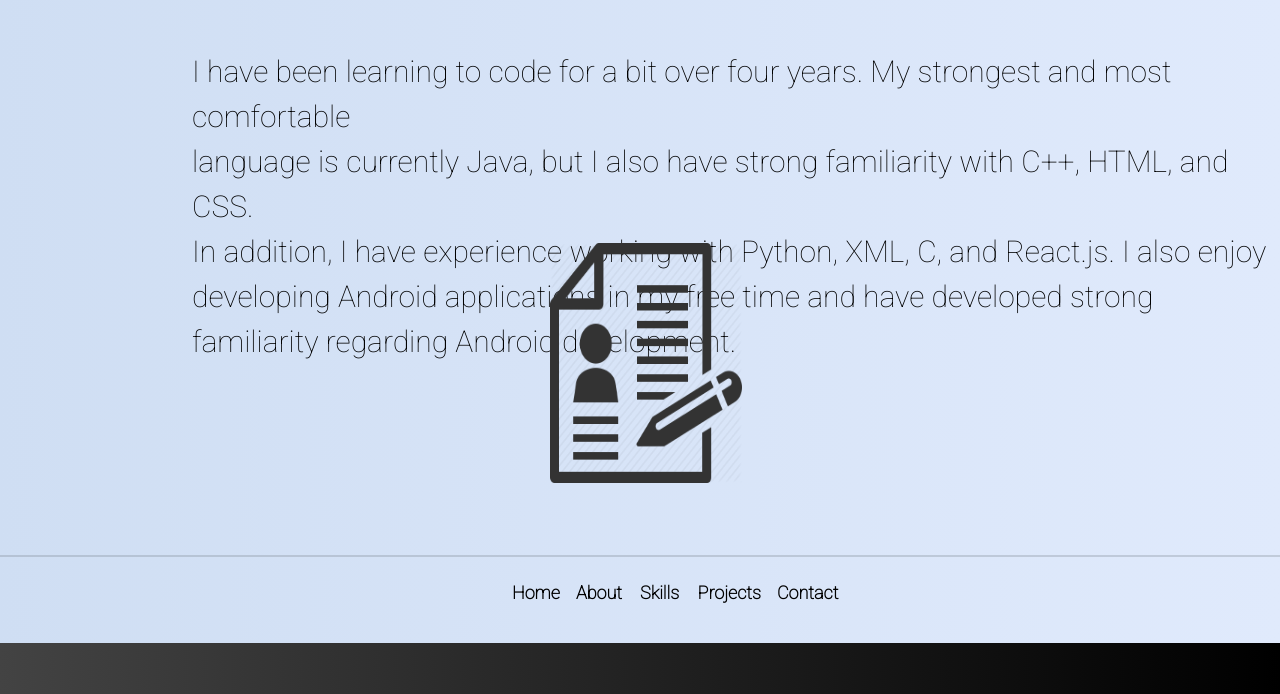
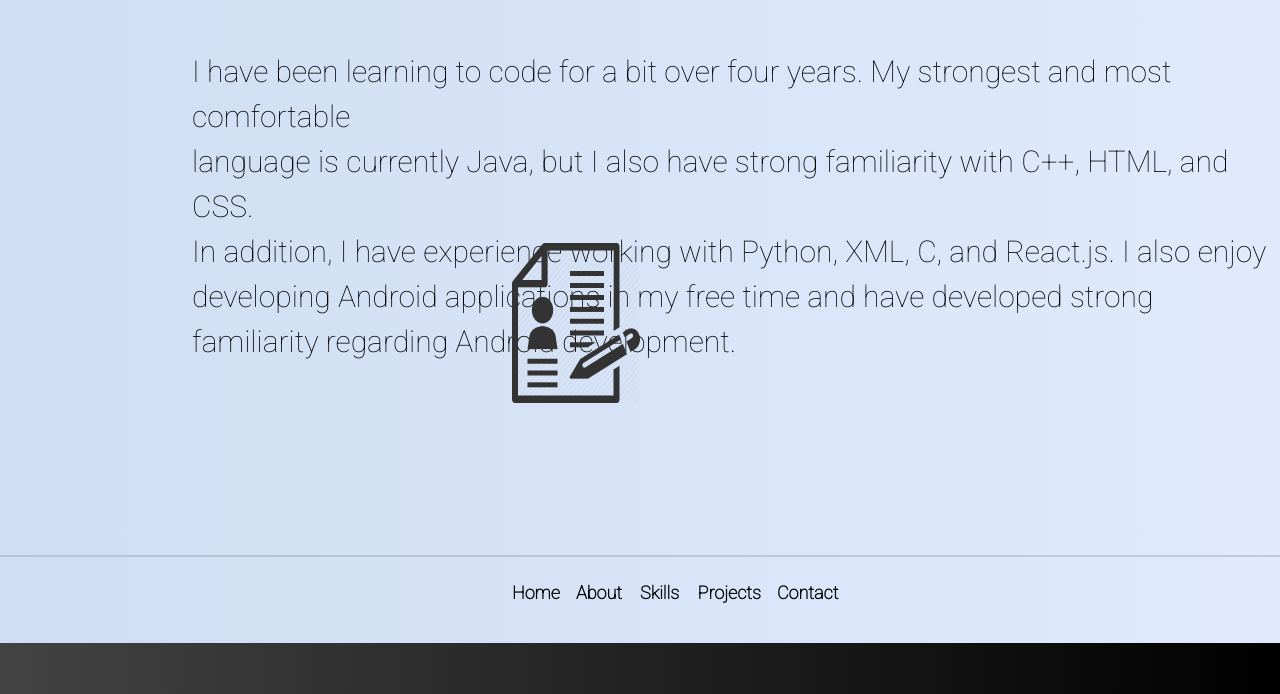
Before and after one commit to gnaazr95/gnaazr95.github.io, a plain HTML site: page index.html in a window 1280 px wide. Shown: the part 1757-2451 px from the top of the page. Drawn offline with Linux system fonts and the light colour scheme; a web font is replaced by a local one.

Commit message:
Update samplecss.css

```diff
--- a/samplecss.css
+++ b/samplecss.css
@@ -320,9 +320,9 @@ padding-right: 8px;
 #resumepic
 {
   position:absolute;
-  width:15%;
-  height:30%;
-  left:43%;
+  width:10%;
+  height:20%;
+  left:40%;
   top:50%;
 }
 
```
